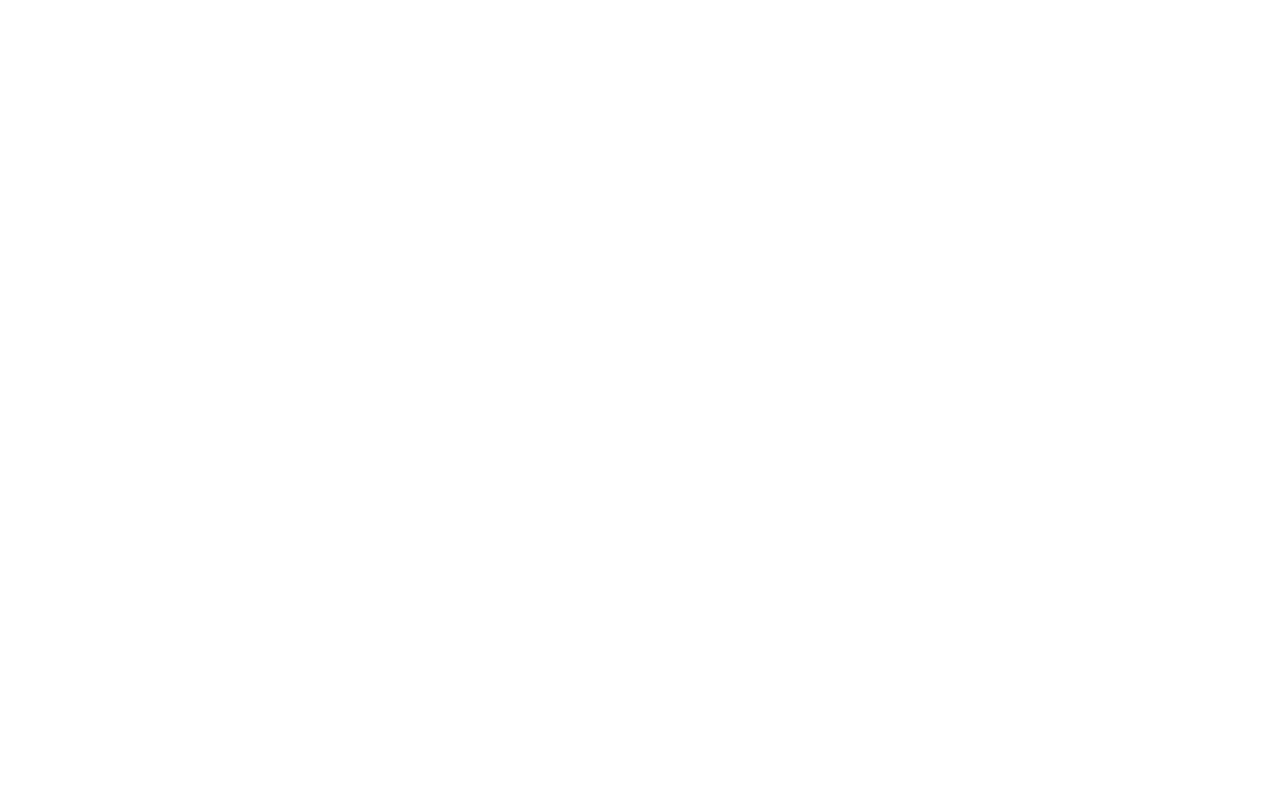
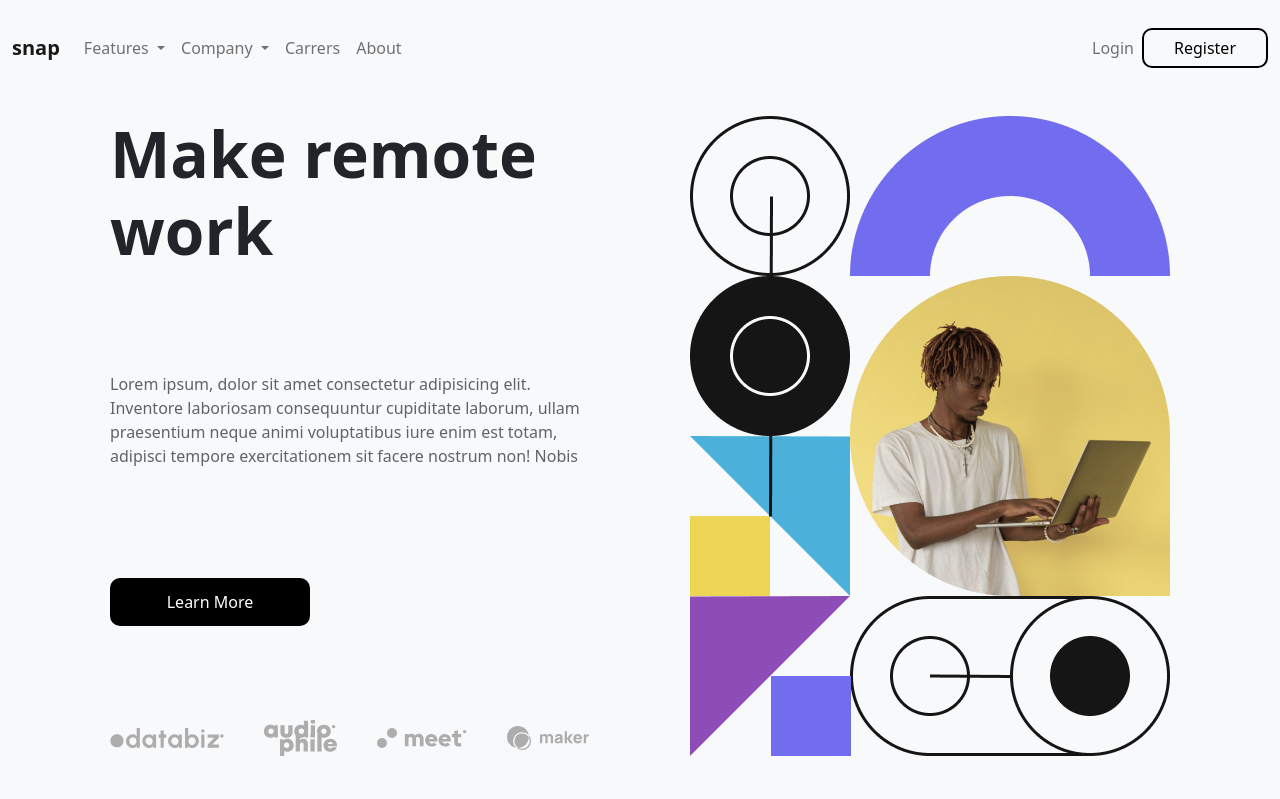
Before and after one commit to Shmigor/Intro-section-with-dropdown-navigation, a plain HTML site: page index.html in a window 1280 px wide. Drawn offline with nearby package versions, Linux system fonts and the light colour scheme.

Commit message:
feat:finished project

```diff
--- a/index.html
+++ b/index.html
@@ -6,8 +6,82 @@
     <meta name="viewport" content="width=device-width, initial-scale=1.0">
     <title>Document</title>
     <link rel="stylesheet" href="style.css">
+    <link href="https://cdn.jsdelivr.net/npm/bootstrap@5.2.0-beta1/dist/css/bootstrap.min.css" rel="stylesheet" integrity="sha384-0evHe/X+R7YkIZDRvuzKMRqM+OrBnVFBL6DOitfPri4tjfHxaWutUpFmBp4vmVor" crossorigin="anonymous">
 </head>
 <body>
+    <header class="header">
+        <nav class="navbar navbar-expand-lg bg-light navbar-color">
+            <div class="container-fluid">
+              <a class="navbar-brand" href="#">snap</a>
+              <button class="navbar-toggler" type="button" data-bs-toggle="collapse" data-bs-target="#navbarSupportedContent" aria-controls="navbarSupportedContent" aria-expanded="false" aria-label="Toggle navigation">
+                <span class="navbar-toggler-icon"></span>
+              </button>
+              <div class="collapse navbar-collapse" id="navbarSupportedContent">
+                <ul class="navbar-nav me-auto mb-2 mb-lg-0">
+                    <li class="nav-item dropdown">
+                        <a class="nav-link dropdown-toggle" href="#" id="navbarDropdown" role="button" data-bs-toggle="dropdown" aria-expanded="false">
+                          Features
+                        </a>
+                        <ul class="dropdown-menu" aria-labelledby="navbarDropdown">
+                          <li><a class="dropdown-item" href="#"><img src="/images/List.svg" alt="todo-list"> Todo List</a></li>
+                          <li><a class="dropdown-item" href="#"><img src="/images/calendar.svg" alt="calendar"> Calendar</a></li>
+                          <li><a class="dropdown-item" href="#"><img src="/images/Bell.svg" alt="reminders"> Reminders</a></li>
+                          <li><a class="dropdown-item" href="#"><img src="/images/Combined Shape.svg" alt="watch"> Planning</a></li>
+                        </ul>
+                      </li>
+                      <li class="nav-item dropdown">
+                        <a class="nav-link dropdown-toggle" href="#" id="navbarDropdown" role="button" data-bs-toggle="dropdown" aria-expanded="false">
+                          Company
+                        </a>
+                        <ul class="dropdown-menu" aria-labelledby="navbarDropdown">
+                          <li><a class="dropdown-item" href="#">History</a></li>
+                          <li><a class="dropdown-item" href="#">Our Team</a></li>
+                          <li><a class="dropdown-item" href="#">Blog</a></li>
+                        </ul>
+                      </li>
+                  <li class="nav-item">
+                    <a class="nav-link" href="#">Carrers</a>
+                  </li>
+                  <li class="nav-item">
+                    <a class="nav-link" href="#">About</a>
+                  </li>
+                </ul>
+                <form class="d-flex" role="search">
+                  <ul class="navbar-nav me-auto mb-2 mb-lg-0">
+                    <li class="nav-item">
+                        <a class="nav-link" href="#">Login</a>
+                      </li>
+                  </ul>
+                  <button class="btn-outline-success" type="submit">Register</button>
+                </form>
+              </div>
+            </div>
+          </nav>
+    </header>
+    <main class="main">
+        <section class="section-content">
+            <h1 class="content-heading">Make remote work</h1>
+            <p class="content-paragraph">Lorem ipsum, dolor sit amet consectetur adipisicing elit. Inventore laboriosam consequuntur cupiditate laborum, ullam praesentium neque animi voluptatibus iure enim est totam, adipisci tempore exercitationem sit facere nostrum non! Nobis</p>
+            <button class="content-button">Learn More</button>
+            <div class="icons">
+                <img src="/images/client-databiz.svg" alt="">
+                <img src="/images/client-audiophile.svg" alt="">
+                <img src="/images/client-meet.svg" alt="">
+                <img src="/images/client-maker.svg" alt="">
+            </div>
+        </section>
+        <section class="section-mainimage">
+            <img class="main-image" src="/images/main.png" alt="">
+            <div class="icons" id="icons-media">
+                <img src="/images/client-databiz.svg" alt="">
+                <img src="/images/client-audiophile.svg" alt="">
+                <img src="/images/client-meet.svg" alt="">
+                <img src="/images/client-maker.svg" alt="">
+            </div>
+        </section>
+    </main>
 
+    <script src="https://cdn.jsdelivr.net/npm/@popperjs/core@2.11.5/dist/umd/popper.min.js" integrity="sha384-Xe+8cL9oJa6tN/veChSP7q+mnSPaj5Bcu9mPX5F5xIGE0DVittaqT5lorf0EI7Vk" crossorigin="anonymous"></script>
+    <script src="https://cdn.jsdelivr.net/npm/bootstrap@5.2.0-beta1/dist/js/bootstrap.min.js" integrity="sha384-kjU+l4N0Yf4ZOJErLsIcvOU2qSb74wXpOhqTvwVx3OElZRweTnQ6d31fXEoRD1Jy" crossorigin="anonymous"></script>
 </body>
 </html>
--- a/style.css
+++ b/style.css
@@ -0,0 +1,131 @@
+* {
+    margin: 0;
+    padding: 0;
+    box-sizing: border-box;
+    background-color: rgba(248,249,251,255);
+}
+
+.navbar-brand {
+    font-weight: bolder;
+}
+
+.btn-outline-success {
+    padding: 0 30px;
+    border: 2px solid black;
+    border-radius: 10px;
+    background-color: rgba(248,249,251,255);
+}
+
+.btn-outline-success:hover {
+    padding: 0 30px;
+    border: 2px solid black;
+    border-radius: 10px;
+    background-color: rgba(248,249,251,255);
+    font-weight: bolder;
+}
+
+.header {
+    background-color: rgba(248,249,251,255);
+    padding: 20px 0;
+}
+
+.main {
+    background-color: rgba(248,249,251,255);
+    display: flex;
+    justify-content: center;
+    align-items: center;
+    padding: 20px 100px 40px 100px;
+    gap: 100px;
+}
+
+.section-content {
+    max-width: 480px;
+    width: 100%;
+    height: 640px;
+    display: flex;
+    flex-direction: column;
+    justify-content: space-between;
+}
+
+.section-mainimage {
+    max-width: 480px;
+    width: 100%;
+    height: 640px;
+}
+
+.main-image {
+    max-width: 480px;
+    width: 100%;
+}
+
+.content-heading {
+    font-weight: bold;
+    font-size: 64px;
+}
+
+.content-paragraph {
+    opacity: 70%;
+}
+
+.content-button {
+    max-width: 200px;
+    width: 100%;
+    padding: 10px 0;
+    border: 2px solid black;
+    border-radius: 10px;
+    cursor: pointer;
+    background-color: black;
+    color: white;
+}
+
+.content-button:hover {
+    max-width: 200px;
+    width: 100%;
+    padding: 10px 0;
+    border: 2px solid black;
+    border-radius: 10px;
+    cursor: pointer;
+    font-weight: bolder;
+    background-color: white;
+    color: black;
+}
+
+.icons {
+    display: flex;
+    align-items: center;
+    justify-content: space-between;
+    gap: 20px;
+}
+
+#icons-media {
+    display: none;
+    max-width: 480px;
+    width: 100%;
+}
+
+@media (max-width: 768px) {
+    .main {
+        flex-direction: column;
+    }
+
+    .icons {
+        display: none;
+    }
+
+    #icons-media {
+        display: flex;
+        align-items: center;
+        justify-content: space-between;
+        gap: 20px;
+        max-width: 380px;
+        width: 100%;
+    }
+
+    .section-mainimage {
+        display: flex;
+        flex-direction: column;
+        justify-content: center;
+        align-items: center;
+        gap: 40px;
+    }
+}
```
Also changed, not shown: images/Bell.svg (added), images/Combined Shape.svg (added), images/List.svg (added), images/calendar.svg (added), images/client-audiophile.svg (added), images/client-databiz.svg (added), images/client-maker.svg (added), images/client-meet.svg (added), images/main.png (added), 2 other files.
